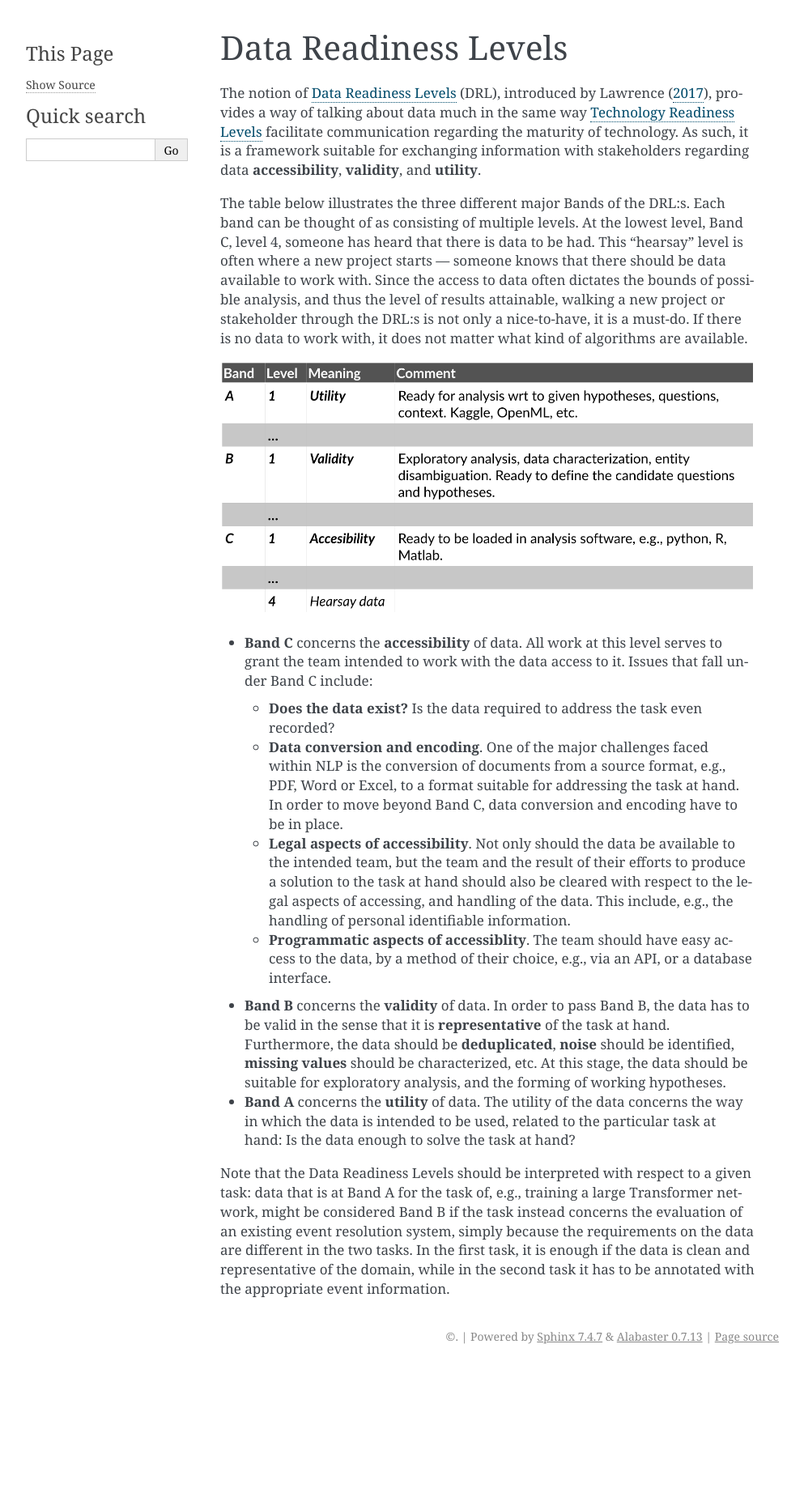
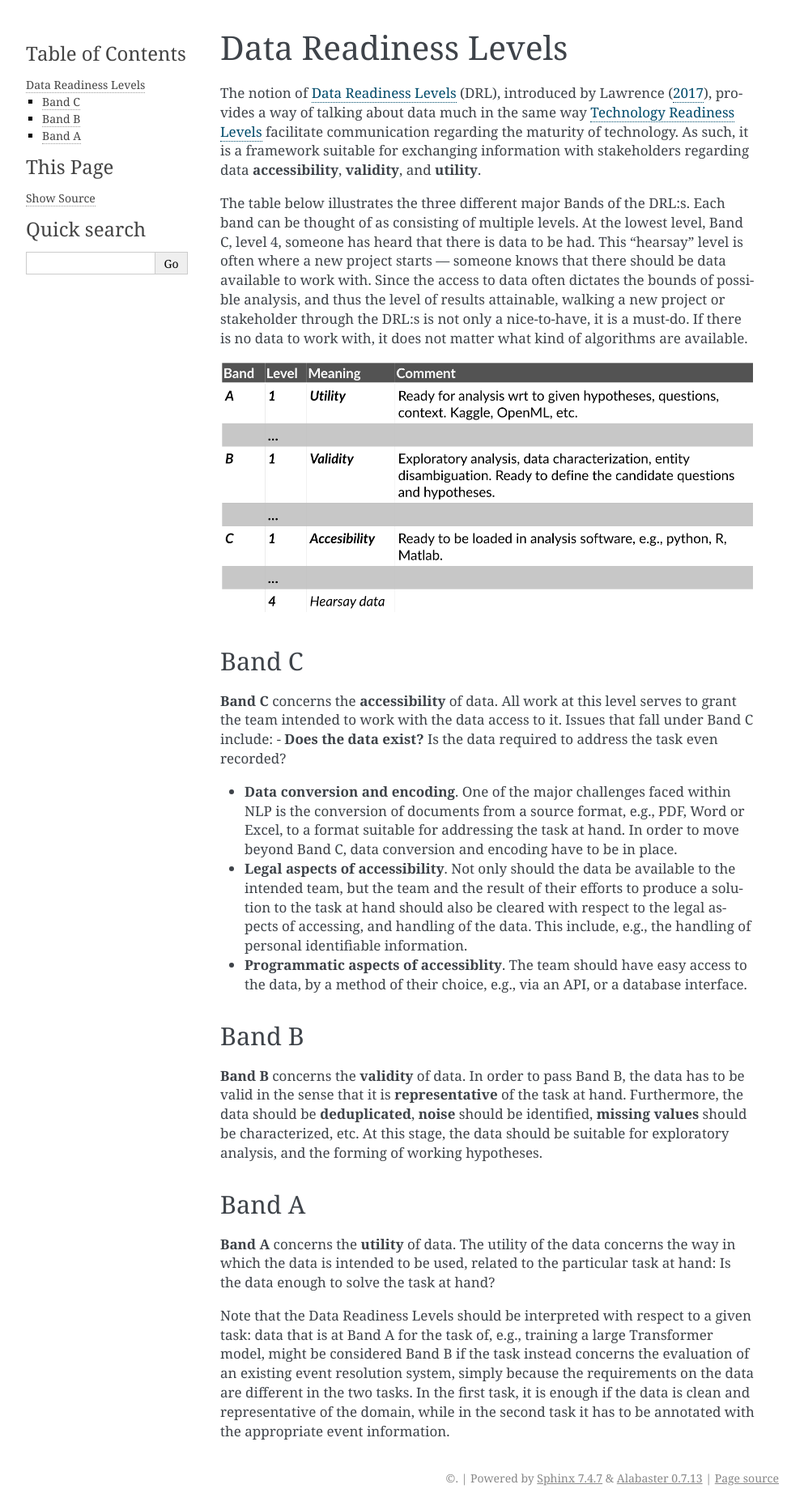
Before and after one commit to fredriko/nlp-data-readiness, a Sphinx documentation site: the page built from docs/data-readiness-levels.md, in a window 1280 px wide. Shown: the whole page at 81% size, without its empty margins (148-1141 px from the left). Built offline with Sphinx 7.4.7, drawn with Linux system fonts in a browser that asks for light colours; before the commit the page ends 1690 px from its top, so only the background shows below that.

Commit message:
Refactoring.

```diff
--- a/docs/data-readiness-levels.md
+++ b/docs/data-readiness-levels.md
@@ -15,7 +15,9 @@ not matter what kind of algorithms are available.
 
 ![Data Readiness Levels table](img/drl-table.png)
 
-* **Band C** concerns the **accessibility** of data. All work at this level serves to grant the team
+## Band C
+
+**Band C** concerns the **accessibility** of data. All work at this level serves to grant the team
 intended to work with the data access to it. Issues that fall under Band C include:
     - **Does the data exist?** Is the data required to address the task even recorded?
   - **Data conversion and encoding**. One of the major challenges faced within NLP is the conversion of
@@ -27,16 +29,20 @@ In order to move beyond Band C, data conversion and encoding have to be in place
   -  **Programmatic aspects of accessiblity**. The team should have easy access to the data, by a method of their choice,
   e.g., via an API, or a database interface.
 
-* **Band B** concerns the **validity** of data. In order to pass Band B, the data has to be valid in the sense that it is
+## Band B
+
+**Band B** concerns the **validity** of data. In order to pass Band B, the data has to be valid in the sense that it is
 **representative** of the task at hand. Furthermore, the data should be **deduplicated**, **noise** should be identified,
 **missing values** should be characterized, etc. At this stage, the data should be suitable for exploratory analysis, and the
 forming of working hypotheses.
 
-* **Band A** concerns the **utility** of data. The utility of the data concerns the way in which the data is intended to be
+## Band A
+
+**Band A** concerns the **utility** of data. The utility of the data concerns the way in which the data is intended to be
 used, related to the particular task at hand: Is the data enough to solve the task at hand?
 
 Note that the Data Readiness Levels should be interpreted with respect to a given task: data that is at Band A
-for the task of, e.g., training a large Transformer network, might be considered Band B if the task instead concerns the
+for the task of, e.g., training a large Transformer model, might be considered Band B if the task instead concerns the
  evaluation of an existing event resolution system, simply because the requirements on the data are different in the
  two tasks. In the first task, it is enough if the data is clean and representative of the domain, while in the second
  task it has to be annotated with the appropriate event information.
```
